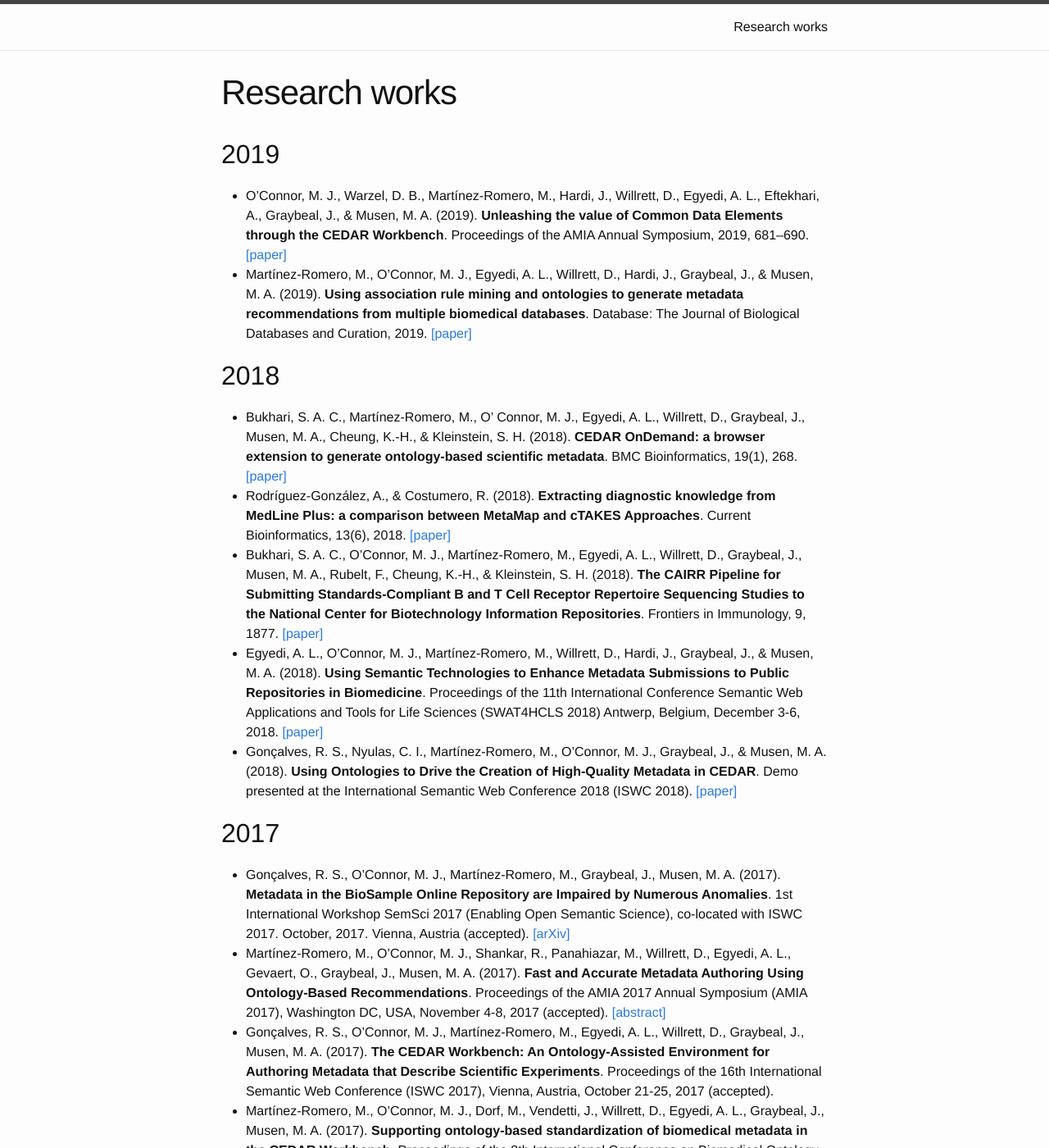
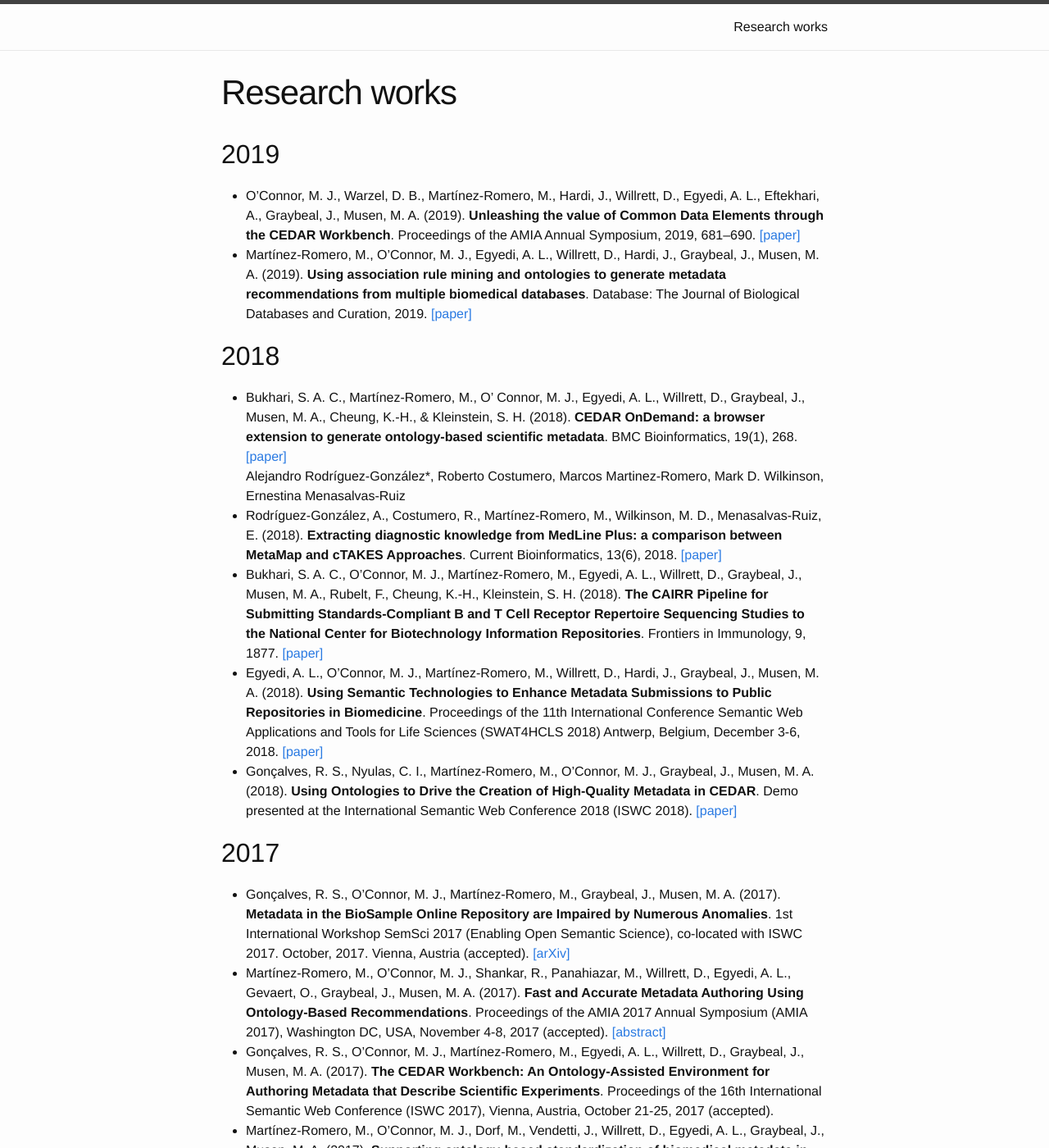
Before and after one commit to marcosmro/marcosmro.github.io, a Jekyll site: the page built from research_works/index.html, in a window 1280 px wide and 1400 px high. Shown: the whole window at 82% size. Built offline with Jekyll 4.4.1, drawn with Linux system fonts in a browser that asks for light colours.

Commit message:
Update index.html

```diff
--- a/research_works/index.html
+++ b/research_works/index.html
@@ -5,17 +5,19 @@
 ---
 <h2>2019</h2>
 <ul>
-    <li>O’Connor, M. J., Warzel, D. B., Martínez-Romero, M., Hardi, J., Willrett, D., Egyedi, A. L., Eftekhari, A., Graybeal, J., & Musen, M. A. (2019). <strong>Unleashing the value of Common Data Elements through the CEDAR Workbench</strong>. Proceedings of the AMIA Annual Symposium, 2019, 681–690. <a href="https://www.ncbi.nlm.nih.gov/pubmed/32308863">[paper]</a></li>
-    <li>Martínez-Romero, M., O’Connor, M. J., Egyedi, A. L., Willrett, D., Hardi, J., Graybeal, J., & Musen, M. A. (2019). <strong>Using association rule mining and ontologies to generate metadata recommendations from multiple biomedical databases</strong>. Database: The Journal of Biological Databases and Curation, 2019. <a href="https://doi.org/10.1093/database/baz059">[paper]</a></li>
+    <li>O’Connor, M. J., Warzel, D. B., Martínez-Romero, M., Hardi, J., Willrett, D., Egyedi, A. L., Eftekhari, A., Graybeal, J., Musen, M. A. (2019). <strong>Unleashing the value of Common Data Elements through the CEDAR Workbench</strong>. Proceedings of the AMIA Annual Symposium, 2019, 681–690. <a href="https://www.ncbi.nlm.nih.gov/pubmed/32308863">[paper]</a></li>
+    <li>Martínez-Romero, M., O’Connor, M. J., Egyedi, A. L., Willrett, D., Hardi, J., Graybeal, J., Musen, M. A. (2019). <strong>Using association rule mining and ontologies to generate metadata recommendations from multiple biomedical databases</strong>. Database: The Journal of Biological Databases and Curation, 2019. <a href="https://doi.org/10.1093/database/baz059">[paper]</a></li>
 </ul>
 <h2>2018</h2>
 <ul>
     <li>Bukhari, S. A. C., Martínez-Romero, M., O’ Connor, M. J., Egyedi, A. L., Willrett, D., Graybeal, J., Musen, M. A., Cheung, K.-H., & Kleinstein, S. H. (2018). <strong>CEDAR OnDemand: a browser extension to generate ontology-based scientific metadata</strong>. BMC Bioinformatics, 19(1), 268. <a href="https://doi.org/10.1186/s12859-018-2247-6">[paper]</a></li>
-    <li>Rodríguez-González, A., & Costumero, R. (2018). <strong>Extracting diagnostic knowledge from MedLine Plus: a comparison between MetaMap and cTAKES Approaches</strong>. Current Bioinformatics, 13(6), 2018. <a href="https://doi.org/10.2174/1574893612666170727094502">[paper]</a></li>
-    <li>Bukhari, S. A. C., O’Connor, M. J., Martínez-Romero, M., Egyedi, A. L., Willrett, D., Graybeal, J., Musen, M. A., Rubelt, F., Cheung, K.-H., & Kleinstein, S. H. (2018). <strong>The CAIRR Pipeline for Submitting Standards-Compliant B and T Cell Receptor Repertoire Sequencing Studies to the National Center for Biotechnology Information Repositories</strong>. Frontiers in Immunology, 9, 1877. <a href="https://doi.org/10.3389/fimmu.2018.01877">[paper]</a></li>
-    <li>Egyedi, A. L., O’Connor, M. J., Martínez-Romero, M., Willrett, D., Hardi, J., Graybeal, J., & Musen, M. A. (2018). <strong>Using Semantic Technologies to Enhance Metadata Submissions to Public Repositories in Biomedicine</strong>. Proceedings of the 11th International Conference Semantic Web Applications and Tools for Life Sciences (SWAT4HCLS 2018)
+    Alejandro Rodríguez-González*, Roberto Costumero, Marcos Martinez-Romero, Mark D. Wilkinson, Ernestina Menasalvas-Ruiz
+
+    <li>Rodríguez-González, A., Costumero, R., Martínez-Romero, M., Wilkinson, M. D., Menasalvas-Ruiz, E. (2018). <strong>Extracting diagnostic knowledge from MedLine Plus: a comparison between MetaMap and cTAKES Approaches</strong>. Current Bioinformatics, 13(6), 2018. <a href="https://doi.org/10.2174/1574893612666170727094502">[paper]</a></li>
+    <li>Bukhari, S. A. C., O’Connor, M. J., Martínez-Romero, M., Egyedi, A. L., Willrett, D., Graybeal, J., Musen, M. A., Rubelt, F., Cheung, K.-H., Kleinstein, S. H. (2018). <strong>The CAIRR Pipeline for Submitting Standards-Compliant B and T Cell Receptor Repertoire Sequencing Studies to the National Center for Biotechnology Information Repositories</strong>. Frontiers in Immunology, 9, 1877. <a href="https://doi.org/10.3389/fimmu.2018.01877">[paper]</a></li>
+    <li>Egyedi, A. L., O’Connor, M. J., Martínez-Romero, M., Willrett, D., Hardi, J., Graybeal, J., Musen, M. A. (2018). <strong>Using Semantic Technologies to Enhance Metadata Submissions to Public Repositories in Biomedicine</strong>. Proceedings of the 11th International Conference Semantic Web Applications and Tools for Life Sciences (SWAT4HCLS 2018)
 Antwerp, Belgium, December 3-6, 2018. <a href="https://doi.org/10.6084/m9.figshare.7324175.v1">[paper]</a></li>
-    <li>Gonçalves, R. S., Nyulas, C. I., Martínez-Romero, M., O’Connor, M. J., Graybeal, J., & Musen, M. A. (2018). <strong>Using Ontologies to Drive the Creation of High-Quality Metadata in CEDAR</strong>. Demo presented at the International Semantic Web Conference 2018 (ISWC 2018). <a href="http://ceur-ws.org/Vol-2180/paper-19.pdf">[paper]</a>
+    <li>Gonçalves, R. S., Nyulas, C. I., Martínez-Romero, M., O’Connor, M. J., Graybeal, J., Musen, M. A. (2018). <strong>Using Ontologies to Drive the Creation of High-Quality Metadata in CEDAR</strong>. Demo presented at the International Semantic Web Conference 2018 (ISWC 2018). <a href="http://ceur-ws.org/Vol-2180/paper-19.pdf">[paper]</a>
     </li>
 </ul>
 <h2>2017</h2>
```
